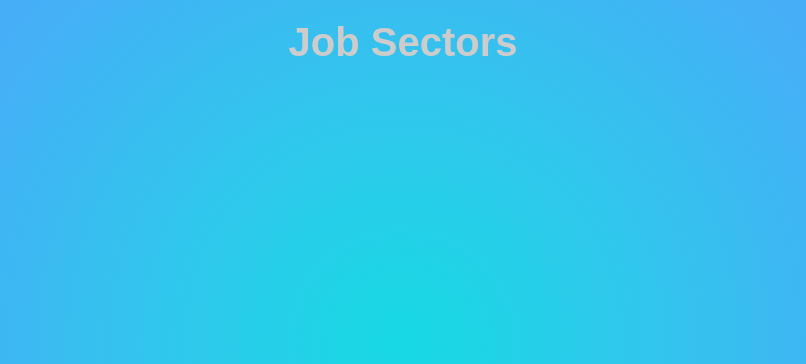
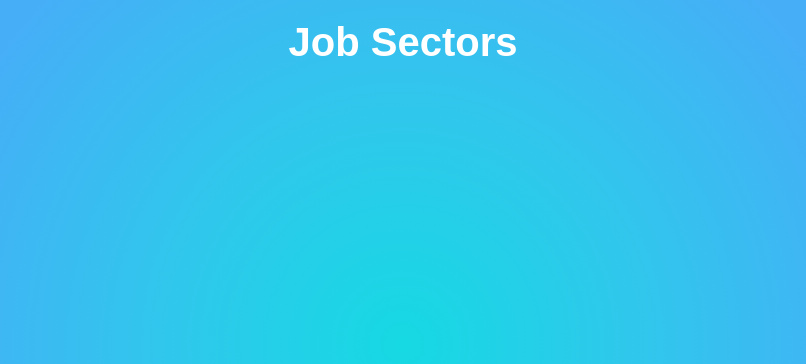
Before and after one commit to ParagNirwan/HMI_JobSummarizer, a Flask app: page / in a window 1280 px wide. Shown: the part 56-420 px from the top of the page, without its empty margins (237-1043 px from the left). Run offline with Flask 3, Linux system fonts and the light colour scheme; parts of the project's set-up code (start-up, migrations or seed data) failed here and were passed over.

Commit message:
White color error not resolved

```diff
--- a/static/css/style.css
+++ b/static/css/style.css
@@ -74,7 +74,7 @@ background-image: linear-gradient(to top, #a8edea 0%, #fed6e3 100%);
 
 h1 {
   text-align: center;
-  color: #cccccc;
+  color: white;
   font-weight: bold;
 }
 
--- a/static/css/style2.css
+++ b/static/css/style2.css
@@ -66,7 +66,7 @@ background-image: linear-gradient(to top, #f5f7fa 0%, #c3cfe2 100%);
 
 h1 {
     text-align: center;
-    color: #cccccc;
+    color: white;
     font-weight: bold;
 }
 
--- a/static/css/styleSearchPage.css
+++ b/static/css/styleSearchPage.css
@@ -27,7 +27,7 @@ h1 {
   text-align: center;
   padding-top: 75px;
   font-size: 36px;
-  color: #cccccc;
+  color: #white;
   font-weight: bold;
 }
 
--- a/templates/sector.html
+++ b/templates/sector.html
@@ -35,11 +35,9 @@
 
 
   <!---Accordion--->
-  <div class="container">
-    <br />
-    <h1 style=" text-align:center; color: #cccccc; font-weight:bold; margin-top:50px;">Jobs in {{sector.name}}</h1>
-    <br />
 
+
+<div class="container">
     <div class="accordion animate__animated animate__fadeInUpBig" id="accordionExample">
       {% for job in jobs %}
       <div class="accordion-item">
```
